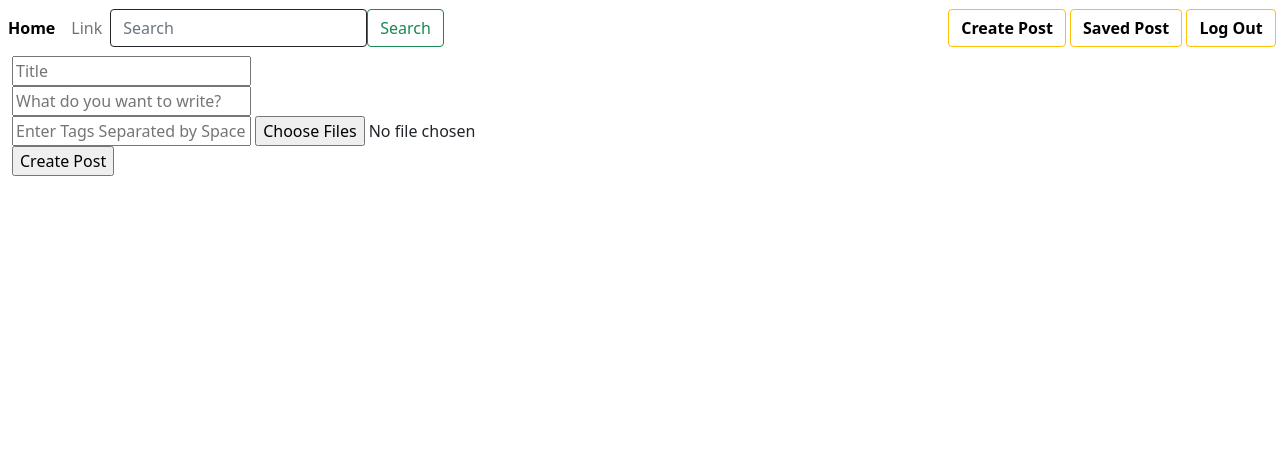
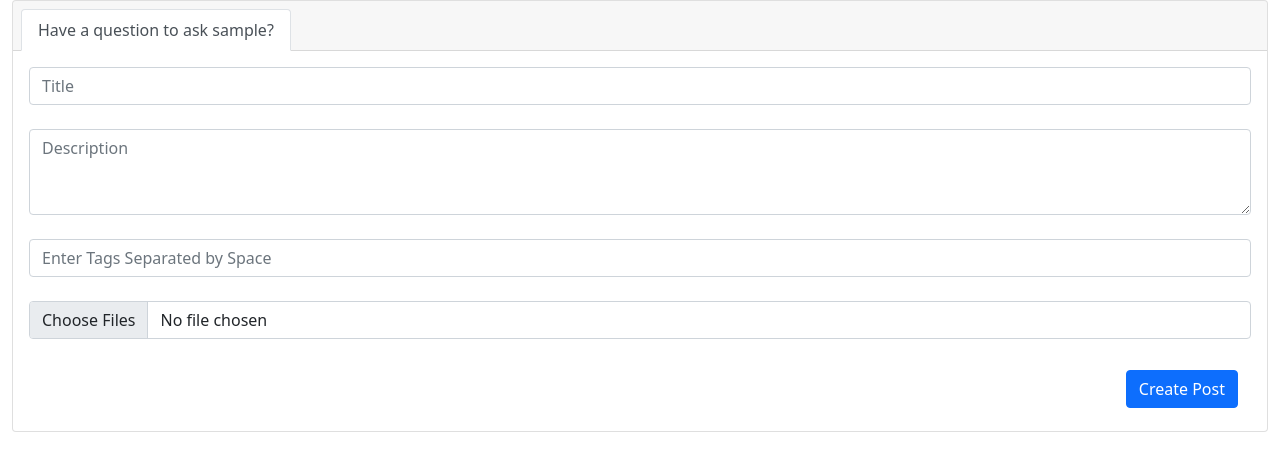
Before and after one commit to shaikhsajid1111/enquit, a Django app: page /post/create_post in a window 1280 px wide. Shown: the top 471 px of the page. Run offline with Django 3.2, Linux system fonts and the light colour scheme; a user stored in the database is signed in; tables that the repository leaves empty hold one stand-in row (values such as "Sample post").

Commit message:
remove depency from base layout

```diff
--- a/templates/create_post.html
+++ b/templates/create_post.html
@@ -1,20 +1,71 @@
-{% extends "base_layout.html" %}
+<!DOCTYPE html>
+<html lang="en">
 
-{% block content %}
-{% load static %}
+<head>
+  <meta charset="UTF-8">
+  <meta http-equiv="X-UA-Compatible" content="IE=edge">
+  <meta name="viewport" content="width=device-width, initial-scale=1.0">
+<link rel="stylesheet" href="https://cdnjs.cloudflare.com/ajax/libs/font-awesome/5.15.4/css/all.min.css" integrity="sha512-1ycn6IcaQQ40/MKBW2W4Rhis/DbILU74C1vSrLJxCq57o941Ym01SwNsOMqvEBFlcgUa6xLiPY/NS5R+E6ztJQ==" crossorigin="anonymous" referrerpolicy="no-referrer" />
+  {% load static %}
+<link href="https://cdn.jsdelivr.net/npm/bootstrap@5.1.3/dist/css/bootstrap.min.css" rel="stylesheet">
+  <link rel="stylesheet" href="https://cdnjs.cloudflare.com/ajax/libs/font-awesome/5.15.4/css/all.min.css" />
+  <script src="https://cdnjs.cloudflare.com/ajax/libs/font-awesome/5.15.4/js/all.min.js"></script>
+<title>{{ title }} </title>
+
+
+
 
 </head>
 <body>
-  <div class="container-fluid">
-<form method="post" enctype="multipart/form-data">
+  <div class="container-fluid" >
+<form align="center" method="post" enctype="multipart/form-data">
   {% csrf_token %}
+  <div class="card gedf-card">
+    <div class="card-header">
+      <ul class="nav nav-tabs card-header-tabs" id="myTab" role="tablist">
+        <li class="nav-item">
+          <a class="nav-link active" id="posts-tab" data-toggle="tab" href="#posts" role="tab" aria-controls="posts"
+            aria-selected="true">Have a question to ask {{user}}?</a>
+        </li>
 
-  <input type="text" name="title" placeholder="Title" id="title" required><br>
-  <input type="text" name="text" placeholder="What do you want to write?" id="text"><br>
-  <input type="text" name="tags" placeholder="Enter Tags Separated by Space" required>
-  <input type="file" name="medias" id="images" multiple> <br>
-  <input type="submit" value="Create Post">
-</form>
+      </ul>
+    </div>
+    <div class="card-body">
+      <div class="tab-content" id="myTabContent">
+        <div class="tab-pane fade show active" id="posts" role="tabpanel" aria-labelledby="posts-tab">
+          <div class="form-group">
+          <form method="POST" action="/post/create_post" enctype="multipart/form-data">
+              {% csrf_token %}
+              <label class="sr-only" for="message">post</label>
+              <input type="text" class="form-control" name="title" placeholder="Title" id="title" required>
+              <br>
+              <textarea class="form-control" id="text" name="text" rows="3" placeholder="Description"
+                required></textarea> <br>
+              <input type="text" class="form-control" name="tags" placeholder="Enter Tags Separated by Space" required> <br>
+              <input type="file" onchange="return Validate();" class="form-control" name="medias" id="upload" multiple> <br>
+          </div>
+
+        </div>
+
+      </div>
+      <div class="btn-toolbar justify-content-between">
+        <br>
+        <br>
+        <div class="btn">
+          <button type="submit" class="btn btn-primary">Create Post </button>
+        </div>
+
+        </form>
+      </div>
+    </div>
+  </div>
+  <br>
+
+
+
   <script src="https://cdn.jsdelivr.net/npm/bootstrap@5.1.3/dist/js/bootstrap.bundle.min.js"></script>
 
-{% endblock %}
+</div>
+<script src="https://cdn.jsdelivr.net/npm/bootstrap@5.1.3/dist/js/bootstrap.bundle.min.js" ></script>
+</body>
+</html>
```
